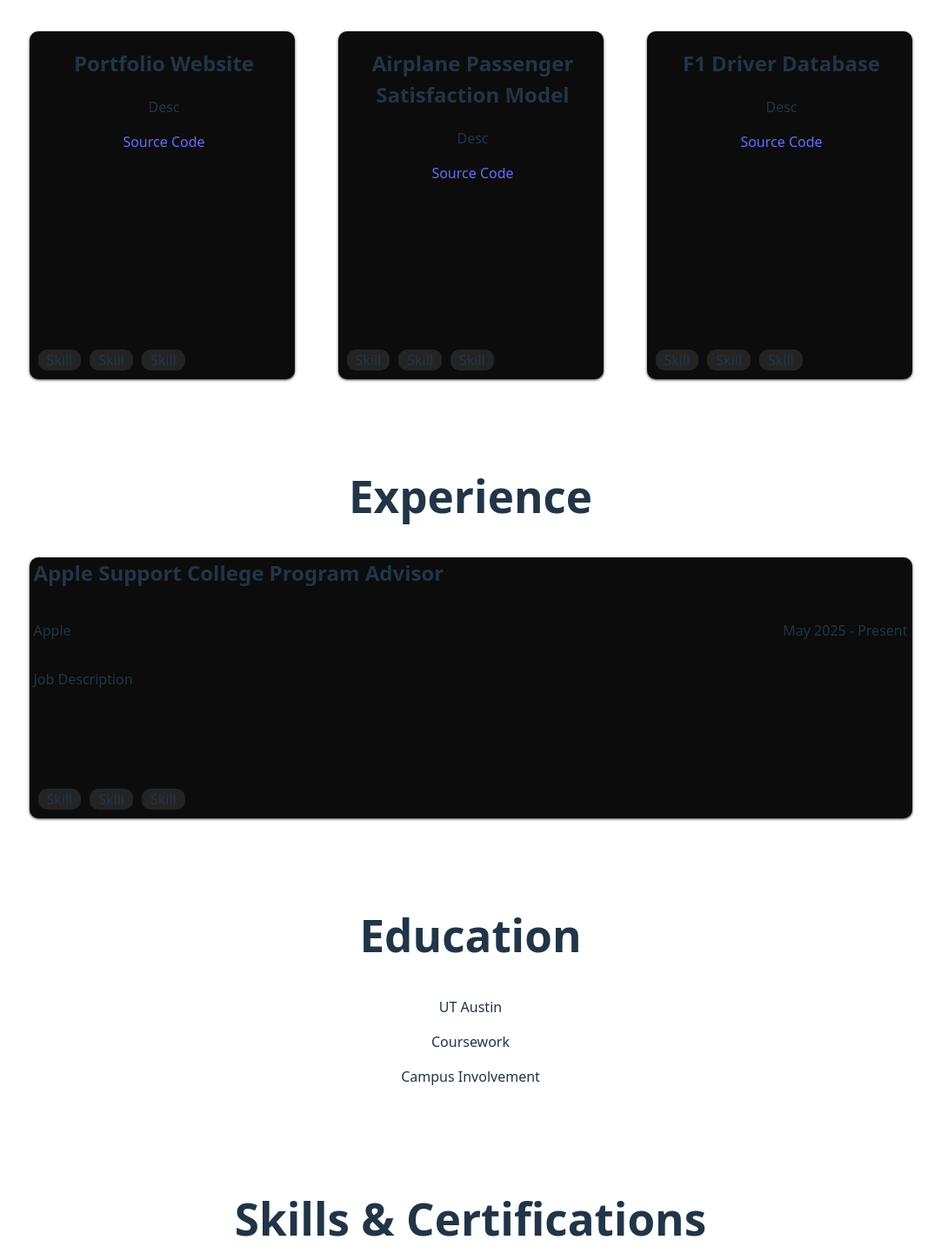
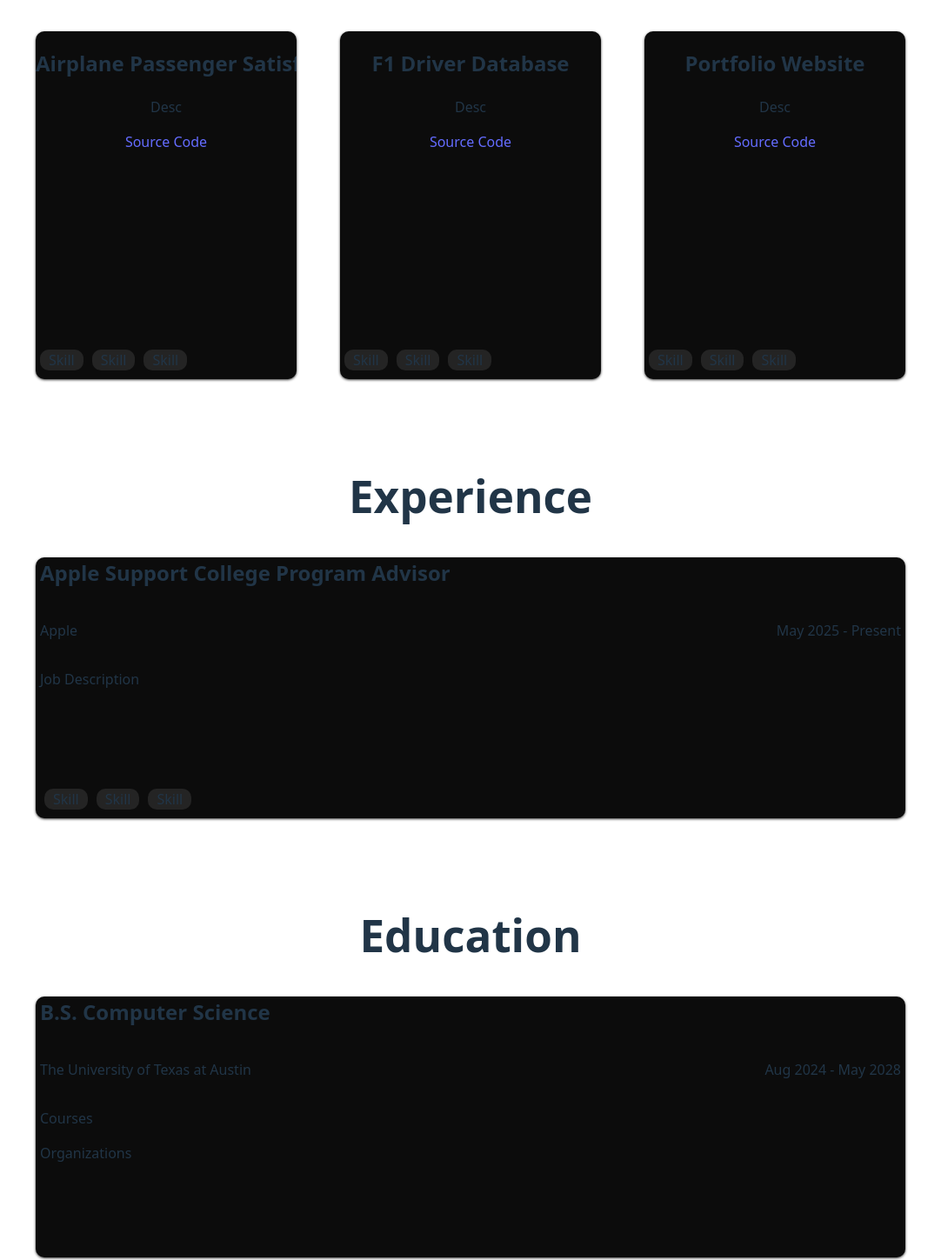
Before and after one commit to MatthewJ02/Personal-Website, a React (Vite) app: page / in a window 1280 px wide. Shown: the part 607-2056 px from the top of the page at 87% size, without its empty margins (99-1181 px from the left). Built offline with nearby package versions, Linux system fonts and the light colour scheme.

Commit message:
expandable project cards

```diff
--- a/package.json
+++ b/package.json
@@ -10,6 +10,7 @@
     "preview": "vite preview"
   },
   "dependencies": {
+    "framer-motion": "^12.23.26",
     "react": "^19.2.0",
     "react-dom": "^19.2.0"
   },
--- a/src/App.jsx
+++ b/src/App.jsx
@@ -1,4 +1,4 @@
-//import { useState } from 'react'
+import { useState } from 'react'
 import { useRef } from 'react'
 //import reactLogo from './assets/react.svg'
 //import viteLogo from '/vite.svg'
@@ -25,6 +25,17 @@ function App() {
     contact: contactRef
   }
 
+  const [expandedProj, setExpandedProj] = useState(null);
+
+  const handleExpand = (id) => {
+    setExpandedProj(expandedProj === id ? null : id);
+  }
+
+  const projects = [
+    {id: 1, name: 'Airplane Passenger Satisfaction Model'},
+    {id: 2, name: 'F1 Driver Database'},
+    {id: 3, name: 'Portfolio Website'}
+  ]
 
   return (
     <>
@@ -63,9 +74,9 @@ function App() {
       <section ref={projectRef}>
         <h1>Projects</h1>
         <div className='section-content'>
-          <ProjectCard name={"Portfolio Website"}/>
-          <ProjectCard name={"Airplane Passenger Satisfaction Model"}/>
-          <ProjectCard name={"F1 Driver Database"}/>
+          {projects.map((project) => (
+            <ProjectCard key={project.id} name={project.name} width={expandedProj === project.id ? '1000px' : expandedProj === null ? '300px' : '0px'} height={expandedProj === project.id ? '500px' : '400px'} onClick={() => handleExpand(project.id)}/>
+          ))}
         </div>
       </section>
       <section ref={expRef}>
@@ -86,9 +97,15 @@ function App() {
       </section>
       <section ref={eduRef}>
         <h1>Education</h1>
-        <p>UT Austin</p>
-        <p>Coursework</p>
-        <p>Campus Involvement</p>
+        <div className='experience-card'>
+          <h2>B.S. Computer Science</h2>
+          <div className='experience-line'>
+            <p>The University of Texas at Austin</p>
+            <p>Aug 2024 - May 2028</p>
+          </div>
+          <p>Courses</p>
+          <p>Organizations</p>
+        </div>
       </section>
       <section ref={skillRef}>
         <h1>Skills & Certifications</h1>
--- a/src/components/ProjectCard.jsx
+++ b/src/components/ProjectCard.jsx
@@ -1,6 +1,7 @@
-function ProjectCard({name}) {
+function ProjectCard({name, width, height, onClick}) {
     return (
-        <div className="project-card">
+        <div className="project-card" onClick={onClick}
+        style={{width: width, height: height, transition: '0.3s ease', overflow: 'hidden', opacity: width === '0px' ? '0' : '1', whiteSpace: 'nowrap', flexShrink: '0'}}>
             <h2>{name}</h2>
             <p>Desc</p>
             <a href="https://github.com/MatthewJ02" target="_blank">Source Code</a>
--- a/src/index.css
+++ b/src/index.css
@@ -93,14 +93,12 @@ html {
 }
 
 .project-card {
-  width: 300px;
-  height: 400px;
+  /*width: 300px;*/
+  /*height: 400px;*/
   background-color: #0c0c0c;
   border-radius: 10px;
   position: relative;
-  padding-left: 5px;
 
-  transition: 0.3s ease;
   box-shadow: 0 1px 3px rgba(0,0,0,0.8);
 }
 
@@ -116,7 +114,7 @@ html {
   display: flex;
   position: absolute;
   bottom: 5px;
-  flex-wrap: wrap;
+  flex-wrap: nowrap;
 }
 
 .skill {
@@ -132,7 +130,7 @@ html {
 
 .section-content {
   display: flex;
-  justify-content: space-evenly;
+  justify-content: flex-start;
   gap: 50px;
 }
 
```
Also changed, not shown: 1 other file (tests, documents, lock files or other folders).
